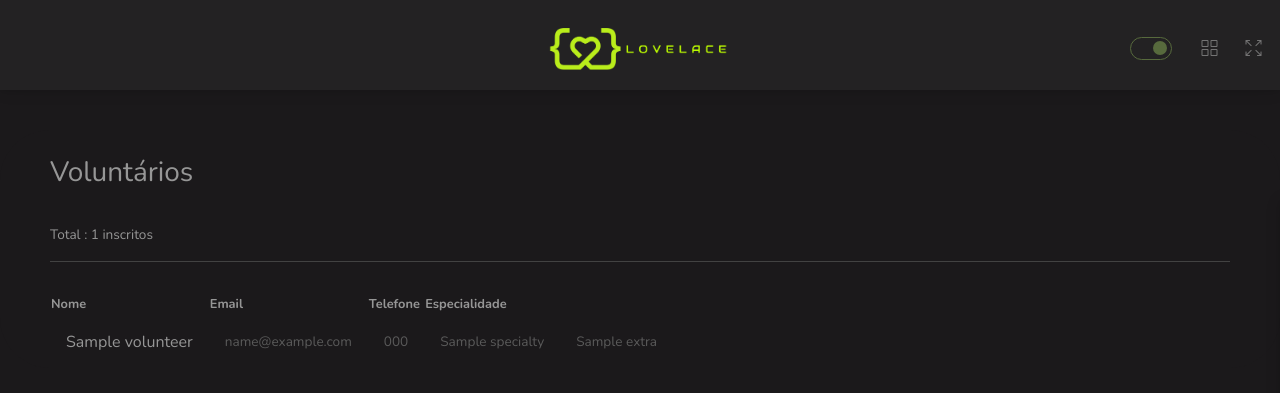
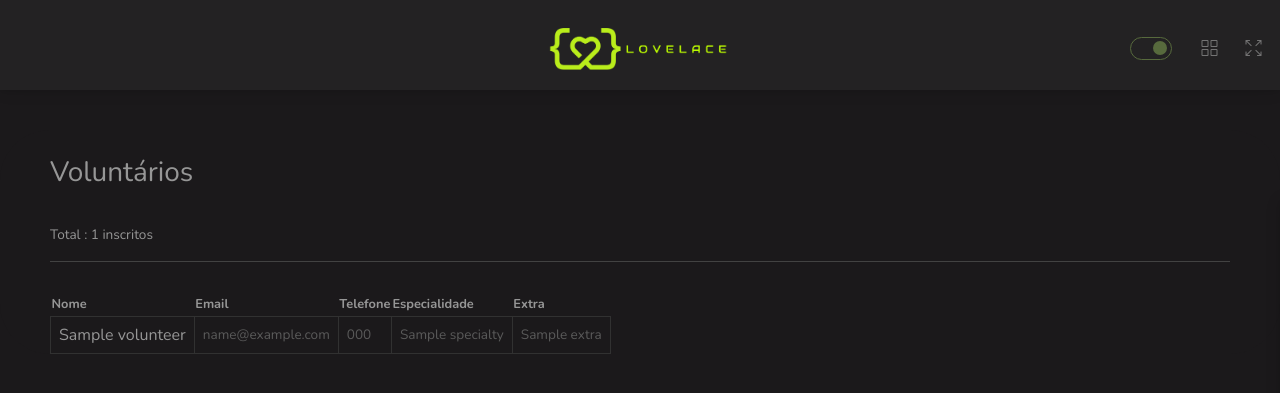
Before and after one commit to Projeto-Lovelace/lovelace, a Symfony app: template templates/admin/volunteers.html.twig in a window 1280 px wide. Shown: the top 393 px of the page. Run offline with Twig, Linux system fonts and the light colour scheme; the template is opened without the code that fills it: most values are stand-ins (such as "Sample title", 1, 10 or a date in 2020); some libraries are stand-ins or nearby versions.

Commit message:
Volunteers

```diff
--- a/templates/admin/volunteers.html.twig
+++ b/templates/admin/volunteers.html.twig
@@ -38,24 +38,25 @@
                     <th>Email</th>
                     <th>Telefone</th>
                     <th>Especialidade</th>
+                    <th>Extra</th>
                 </tr>
                 </thead>
                 <tbody>
                 {% for volunteer in volunteers %}
                     <tr>
-                        <td class="p-3">
+                        <td class="p-2 border">
                             <p class="list-item-heading">{{ volunteer.name }}</p>
                         </td>
-                        <td class="p-3">
+                        <td class="p-2 border">
                             <p class="text-muted">{{ volunteer.email }}</p>
                         </td>
-                        <td class="p-3">
+                        <td class="p-2 border">
                             <p class="text-muted">{{ volunteer.phone }}</p>
                         </td>
-                        <td class="p-3">
+                        <td class="p-2 border">
                             <p class="text-muted">{{ volunteer.specialty }}</p>
                         </td>
-                        <td class="p-3">
+                        <td class="p-2 border">
                             <p class="text-muted">{{ volunteer.extra }}</p>
                         </td>
                     </tr>
```
